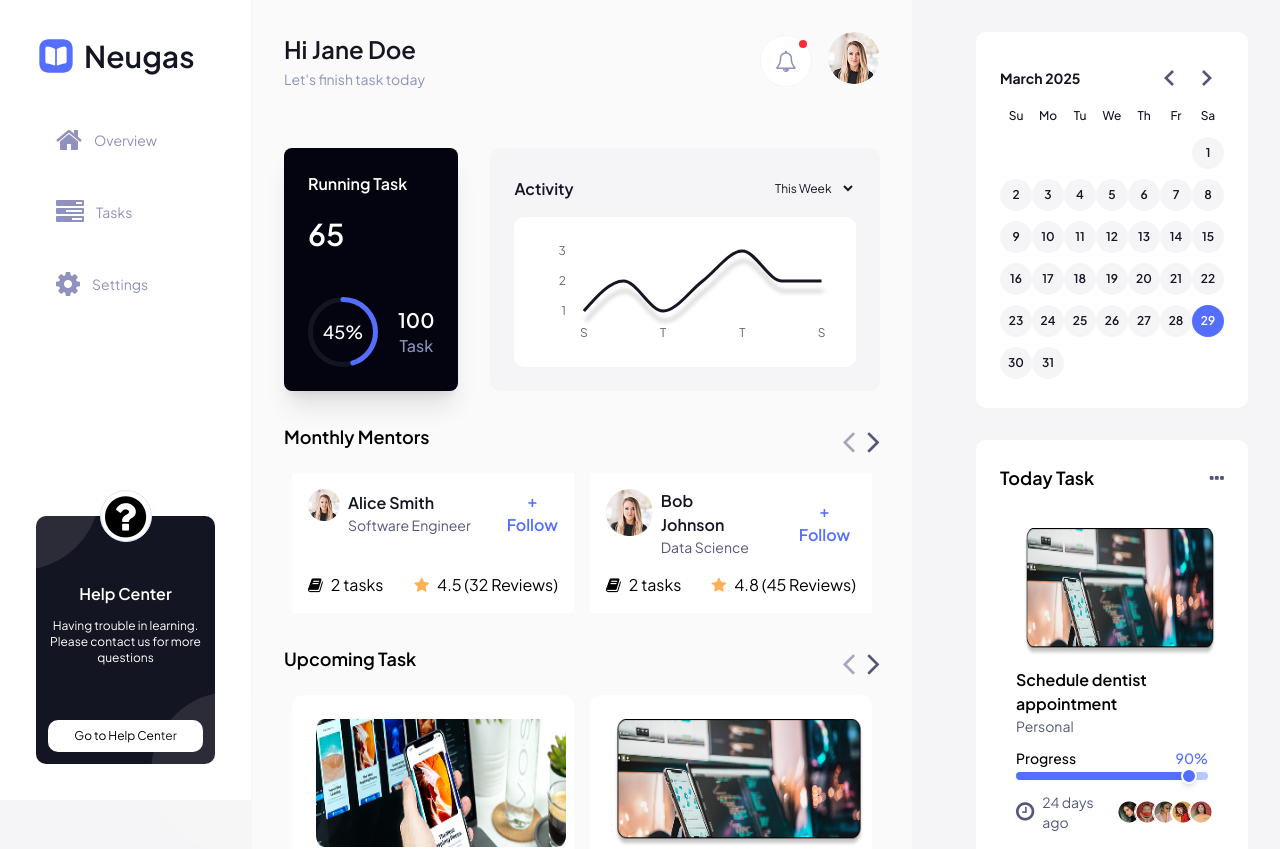
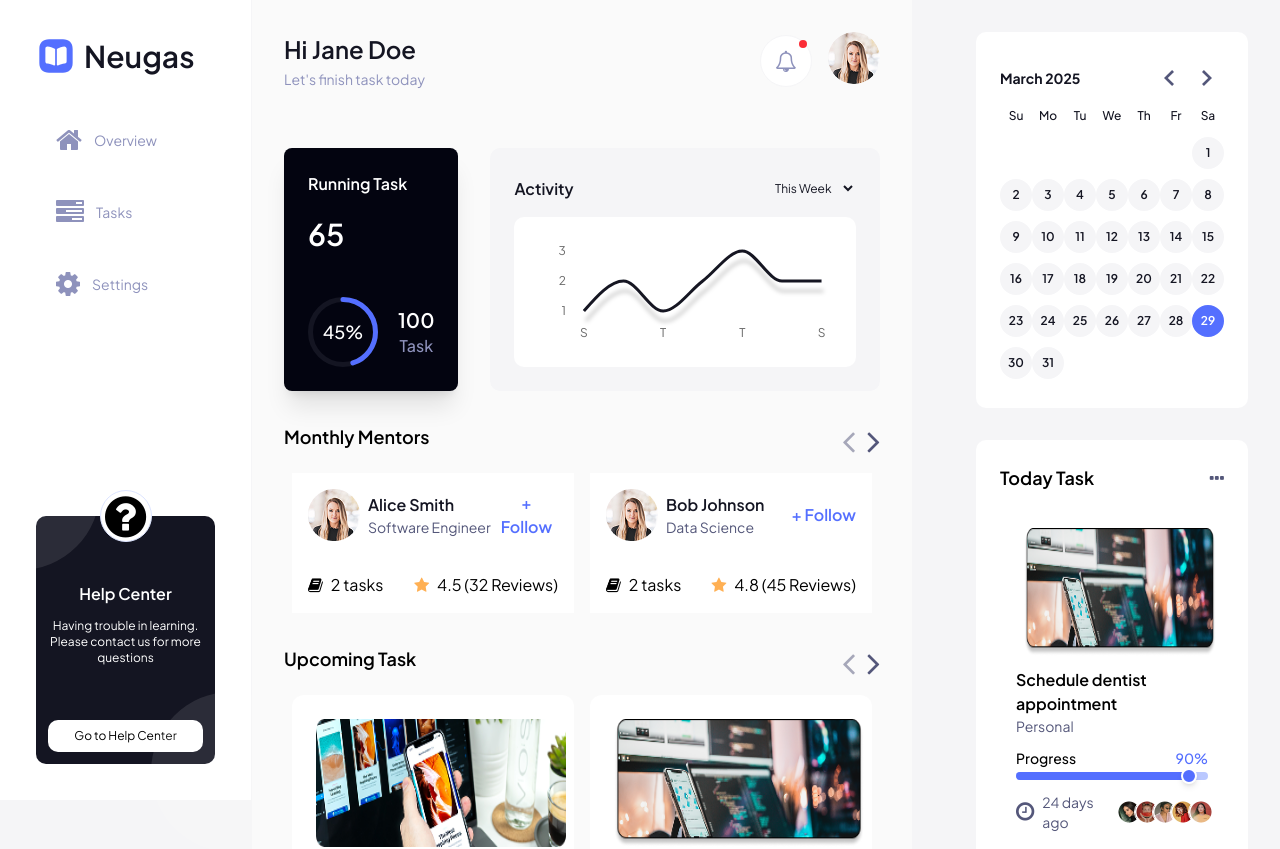
Before and after one commit to Evans-Asiedu/task-management, a React (Vite) app: page / in a window 1280 px wide. Shown: the top 849 px of the page. Built offline with nearby package versions, Linux system fonts and the light colour scheme.

Commit message:
Update MentorCard component and fix layout issues

```diff
--- a/src/components/MentorCard.jsx
+++ b/src/components/MentorCard.jsx
@@ -5,19 +5,21 @@ const MentorCard = ({ mentor }) => {
   return (
     <div className="bg-primary-0">
       <div className="h-[140px] flex flex-col justify-between p-4">
-        <div className="flex flex-row justify-start">
-          <div className="w-[48px] h-[48px]">
+        <div className="flex justify-between">
+          <div className="flex">
             <img src="/Profil.png" alt="" className="" />
+            <span className="mx-2 self-center">
+              <h3 className="font-semibold text-secondary-500">{name}</h3>
+              <p className="text-sm text-secondary-400 truncate w-full">
+                {role}
+              </p>
+            </span>
           </div>
-          <span className="mx-2 self-center">
-            <h3 className="font-semibold text-secondary-500">{name}</h3>
-            <p className="text-sm text-secondary-400 truncate w-full">{role}</p>
-          </span>
-          <button className="font-semibold text-primary-500 self-center ms-7 cursor-pointer hover:text-primary-300">
+          <button className="font-semibold text-primary-500 cursor-pointer hover:text-primary-300">
             + Follow
           </button>
         </div>
-        <div className="flex flex-row justify-between">
+        <div className="flex justify-between">
           <span>
             <i className="fa fa-book me-2 inline" aria-hidden="true"></i>
             <p className="inline">{tasks.length} tasks</p>
```
